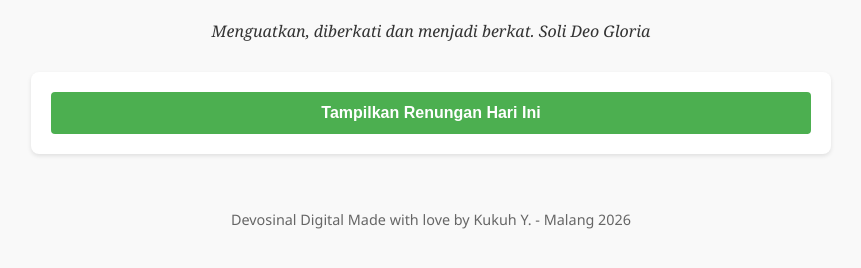
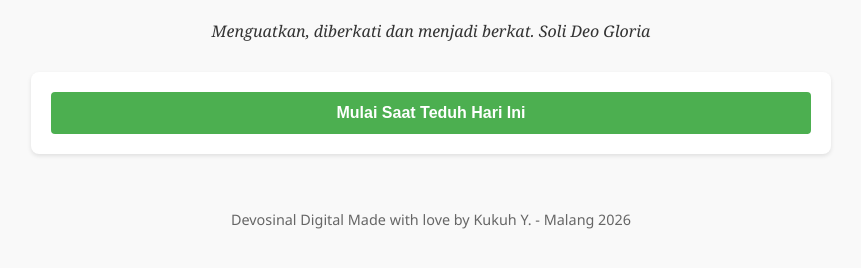
Before and after one commit to kukuhyudhistiro/devosital, a website: page public/index.html in a window 1280 px wide. Shown: the part 86-354 px from the top of the page, without its empty margins (209-1070 px from the left). Drawn offline with Linux system fonts and the light colour scheme.

```diff
--- a/public/index.html
+++ b/public/index.html
@@ -30,7 +30,7 @@
     </div>
 
     <div class="control-panel">
-        <button id="generateBtn" onclick="generateRenungan()">Tampilkan Renungan Hari Ini</button>
+        <button id="generateBtn" onclick="generateRenungan()">Mulai Saat Teduh Hari Ini</button>
     </div>
 
     <div id="loading">Sedang merenung dan menyusun kata... (Membutuhkan 10-20 detik)</div>
```
